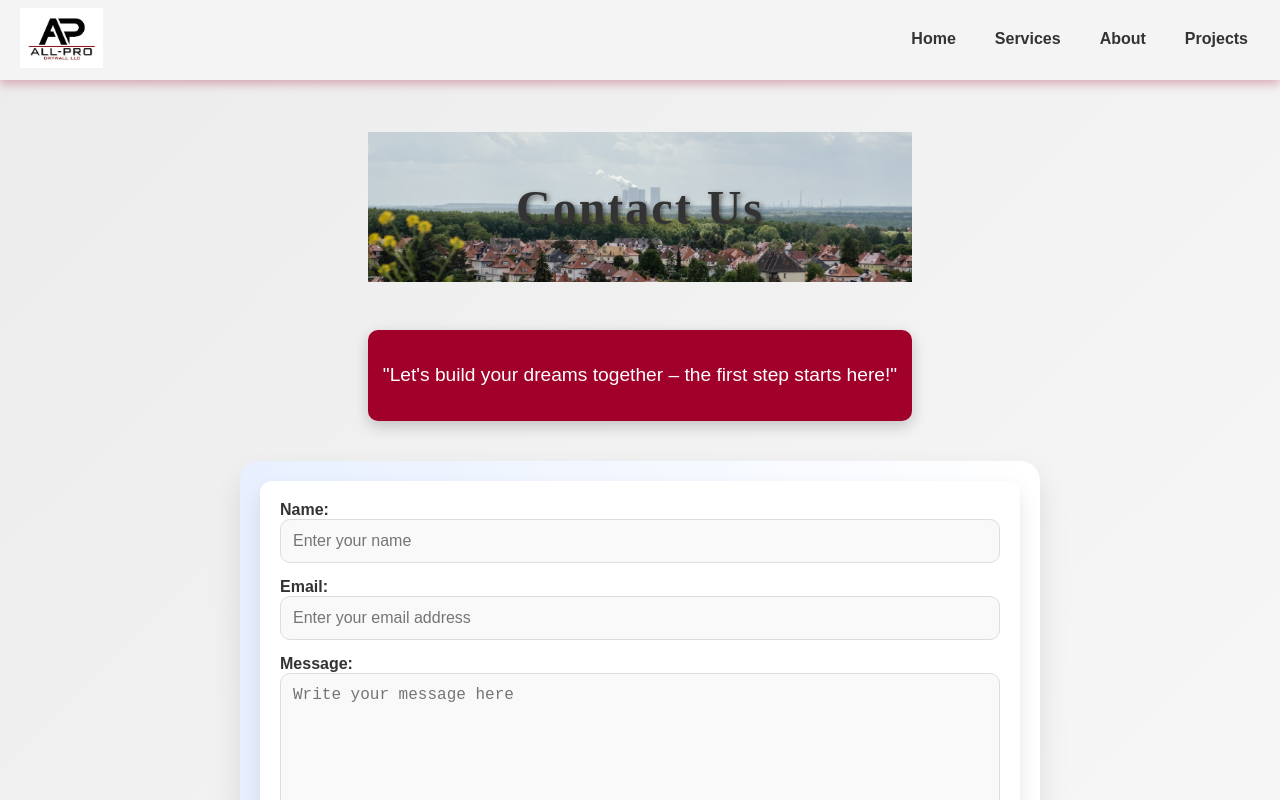
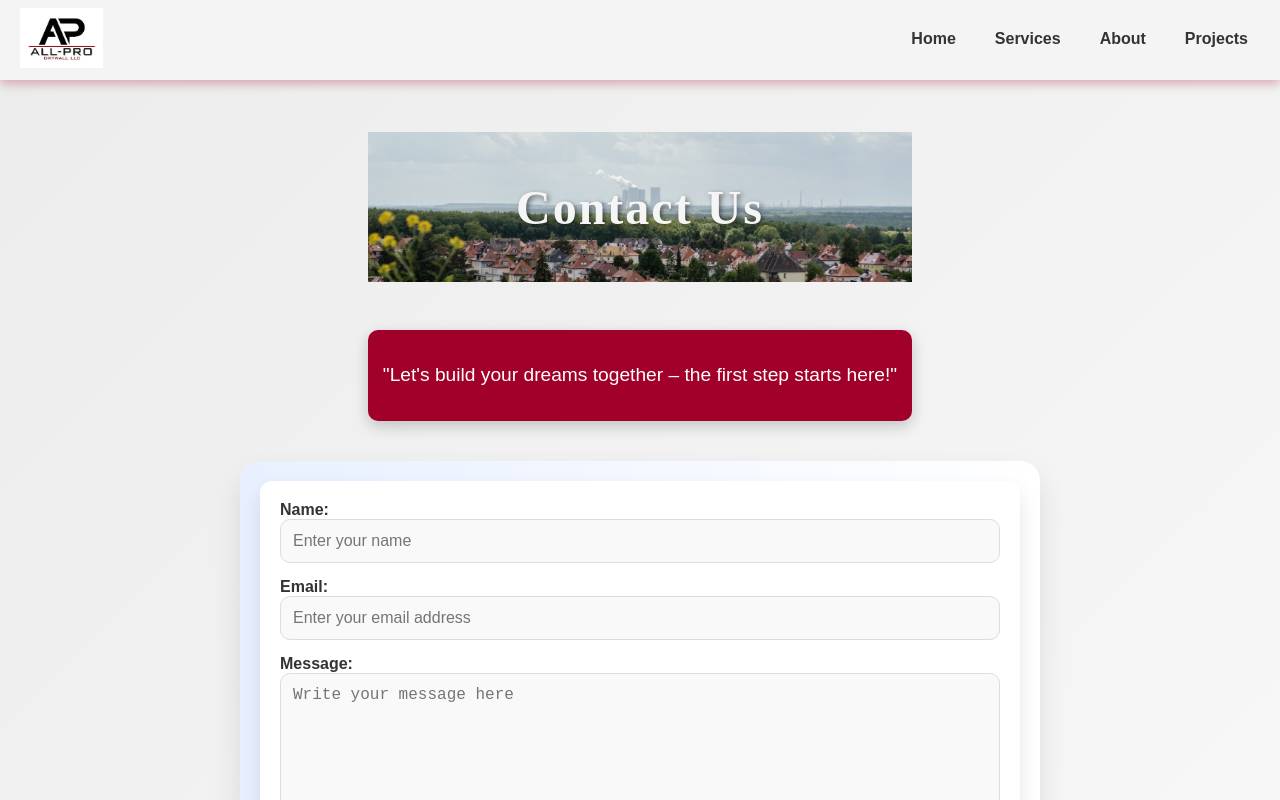
Before and after one commit to Rafa-Pinon/website-All-Pro-Drywall-WC, a React (Vite) app: page /contacto in a window 1280 px wide. Built offline with nearby package versions, Linux system fonts and the light colour scheme.

Commit message:
cambie el color del titulo

```diff
--- a/src/paginas/contacto.css
+++ b/src/paginas/contacto.css
@@ -39,7 +39,7 @@ body {
   text-align: center;
   margin-bottom: 3rem;
   font-size: 3rem;
-  color: #333;
+  color: whitesmoke;
   font-weight: bold;
   font-family: "Playfair Display", serif;
   letter-spacing: 2px;
```
